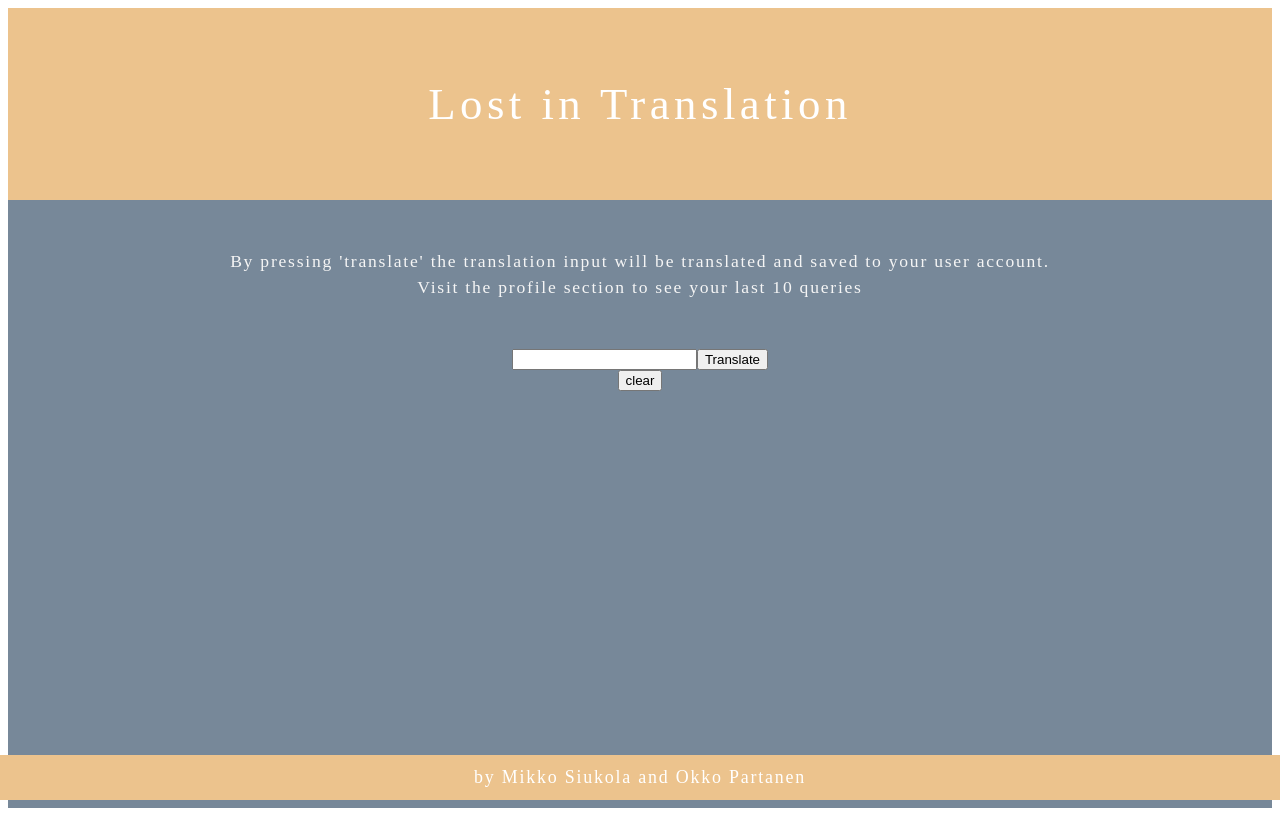
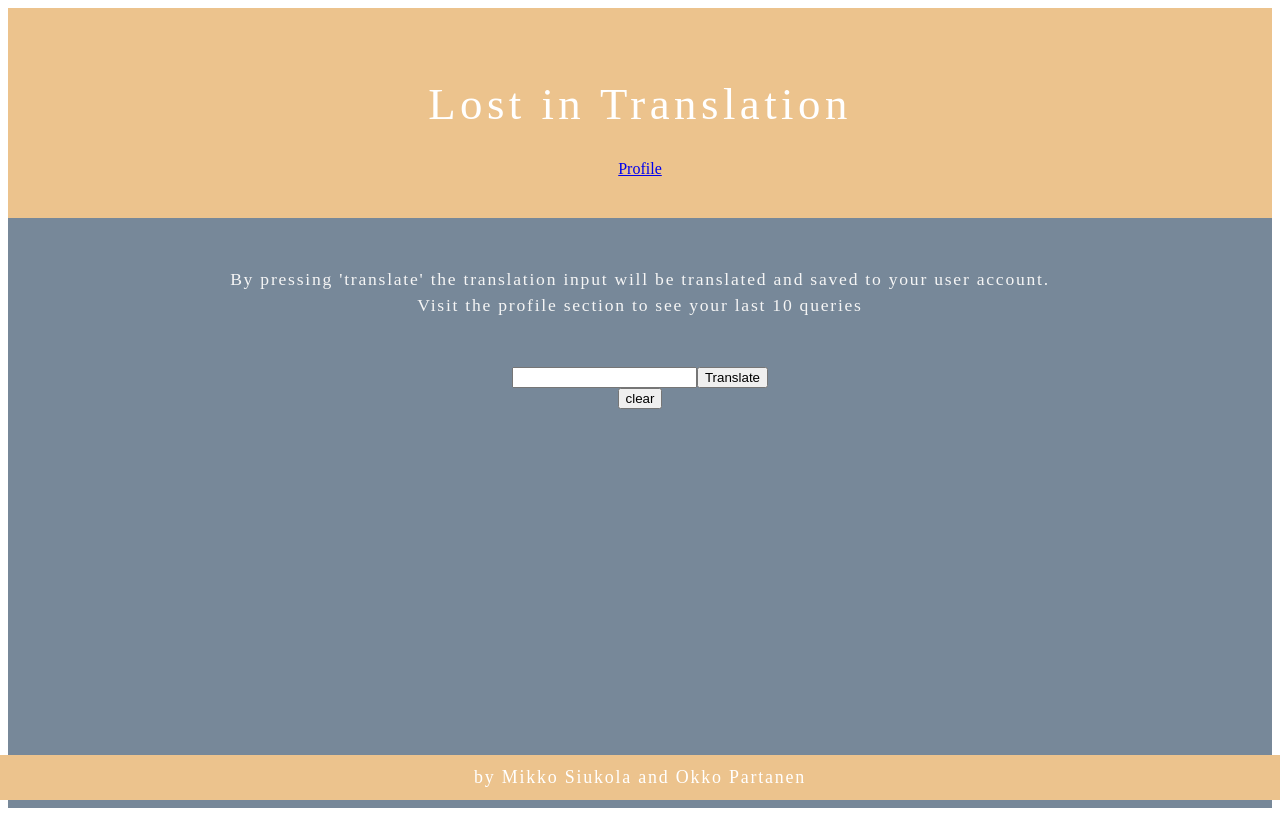
Before and after one commit to okarp/LostinTranslation, a React (Create React App) app: page /translator in a window 1280 px wide. Built offline with nearby package versions, Linux system fonts and the light colour scheme.

Commit message:
chore: update style on header

```diff
--- a/src/Components/Header.js
+++ b/src/Components/Header.js
@@ -1,11 +1,11 @@
 import '../styles/Header.css'
 import {Link} from 'react-router-dom';
+
 function Header() {
-    const result = localStorage.getItem('username');
     return (
         <div className="Header">
             <h1>Lost in Translation</h1>
-            <Link to="/profile">{result}</Link>
+            <Link to="/profile">Profile</Link>
         </div>
     )
 }
--- a/src/Components/Profile.js
+++ b/src/Components/Profile.js
@@ -8,7 +8,8 @@ function Profile() {
 
     function handleClick(event) {
         event.preventDefault();
-        localStorage.clear();
+        localStorage.removeItem('user')
+        localStorage.removeItem('translates')
         history.push('/');
     }
 
--- a/src/Components/Translator.js
+++ b/src/Components/Translator.js
@@ -47,6 +47,7 @@ const listImages = imagePaths.map((imagePath) =>
 );
 
   return (
+
     <div className="Translator">
     <div id="textbox">
       <span id="textelement2">By pressing 'translate' the translation input will be translated and saved to your user account.<br/> Visit the profile section to see your last 10 queries</span>
```
Also changed, not shown: src/App.js (line endings or trailing spaces).
